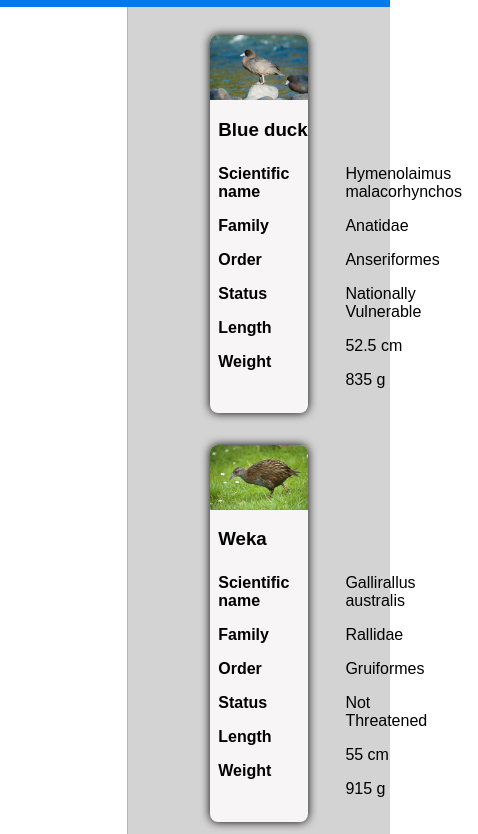
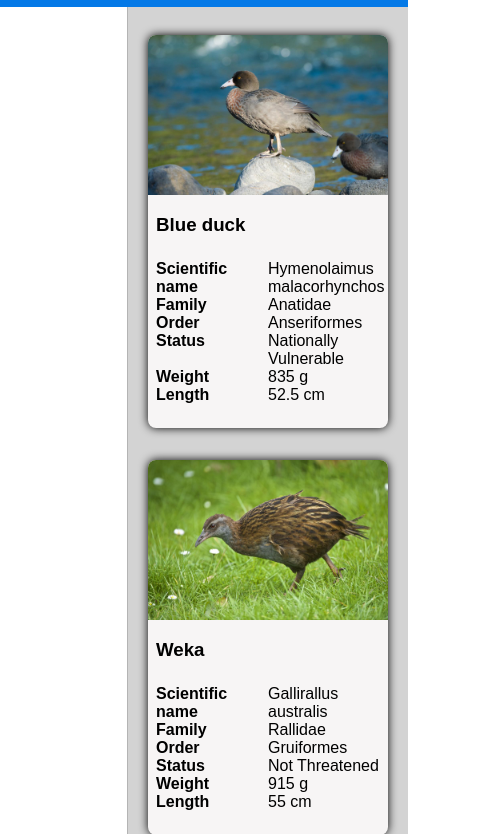
Before and after one commit to davebroc/Birds-of-Aotearoa, a plain HTML site: page index.html in a window 390 px wide. Shown: the part 73-907 px from the top of the page, 478 px wide, since content can reach past the window. Drawn offline with Linux system fonts and the light colour scheme.

Commit message:
more responsive!!!

```diff
--- a/script.js
+++ b/script.js
@@ -28,33 +28,23 @@ function newBirdHeaderElement(className, data) {
 
 
 function newBirdTextElement(className, data) {
-    const textBox = document.createElement('div');
+    const textBox = document.createElement('dl');
     textBox.setAttribute('class', className);
 
-    const keybox = document.createElement('div');
-    const valuebox = document.createElement('div');
-    keybox.setAttribute('class', 'keybox');
-    valuebox.setAttribute('class', 'valuebox');
 
-    newDescriptionKeyValue(keybox, valuebox, 'scientific_name', data);
-    newDescriptionKeyValue(keybox, valuebox, 'family', data);
-    newDescriptionKeyValue(keybox, valuebox, 'order', data);
-    newDescriptionKeyValue(keybox, valuebox, 'status', data);
-    newDescriptionKeyValue(keybox, valuebox, 'length', data);
-    newDescriptionKeyValue(keybox, valuebox, 'weight', data);
-
-
-
-    textBox.append(keybox);
-    textBox.append(valuebox);
-
+    newDescriptionKeyValue(textBox, 'scientific_name', data);
+    newDescriptionKeyValue(textBox, 'family', data);
+    newDescriptionKeyValue(textBox, 'order', data);
+    newDescriptionKeyValue(textBox, 'status', data);
+    newDescriptionKeyValue(textBox, 'weight', data);
+    newDescriptionKeyValue(textBox, 'length', data);
 
     return textBox;
 }
 
-function newDescriptionKeyValue(keybox, valuebox, key, data) {
-    const valueLine = document.createElement('p');
-    const keyLine = document.createElement('p');
+function newDescriptionKeyValue(textBox, key, data) {
+    const valueLine = document.createElement('dd');
+    const keyLine = document.createElement('dt');
 
     if (key === 'length' || key === 'weight') {
         valueLine.innerHTML = data.size[key].value + ' ' + data.size[key].units;
@@ -65,8 +55,8 @@ function newDescriptionKeyValue(keybox, valuebox, key, data) {
         keyLine.innerHTML = key[0].toUpperCase().bold() + key.replaceAll('_', ' ').substring(1).bold();
     }
 
-    keybox.append(keyLine);
-    valuebox.append(valueLine);
+    textBox.append(keyLine);
+    textBox.append(valueLine);
 
 }
 
--- a/style.css
+++ b/style.css
@@ -23,28 +23,28 @@ main {
     padding: 20px;
 }
 
-.bird-main-img {
-    width: 100%;
-    height: 100%;
-    border-top-left-radius: 0.5rem;
-    border-top-right-radius: 0.5rem;
 
-}
 
+/*
 .bird-textbox {
     width: 100%;
     padding: 0.5rem;
-    display: grid;
-    grid-template-columns: max-content max-content;
-    justify-content: space-between;
     gap: 10%;
+} */
+
+dl {
+    padding: 0.5rem;
 }
 
-.valuebox,
-.keybox {
+dd,
+dt {
+    float: left;
+    padding: 0;
+    margin: 0;
     width: 50%;
+}
 
-}
+
 
 
 
@@ -64,12 +64,20 @@ main {
     margin-bottom: 0;
 }
 
+.bird-main-img {
+    width: 100%;
+    height: 100%;
+    border-top-left-radius: 0.5rem;
+    border-top-right-radius: 0.5rem;
+
+}
+
 #bird-content-container {
     display: grid;
     flex-wrap: wrap;
     justify-content: space-around;
     align-items: stretch;
-    grid-template-columns: repeat(auto-fit, 25vw);
+    grid-template-columns: repeat(auto-fit, minmax(15rem, 20rem));
     gap: 2rem;
     padding-top: 0.5rem;
 }
```
